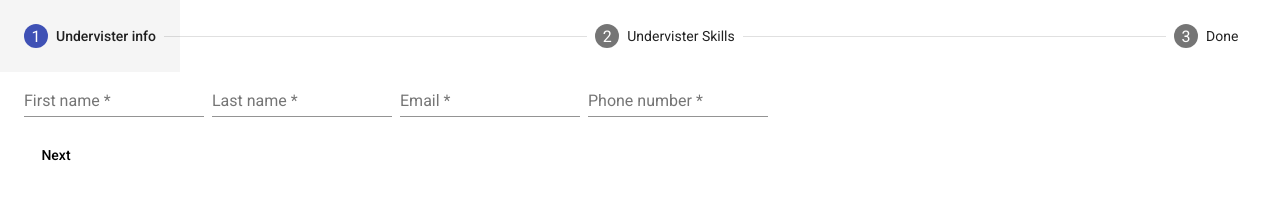
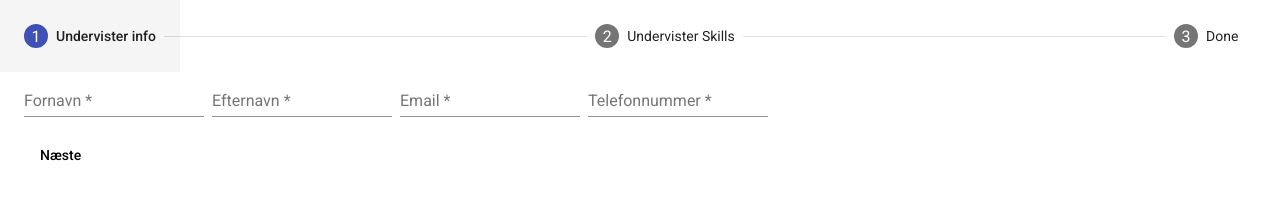
Before and after one commit to kotikkir9/lars, an Angular app in the folder LarsV2.App/ClientApp/: page /opret in a window 1280 px wide. Shown: the top 213 px of the page. Built offline with nearby package versions, Linux system fonts and the light colour scheme.

Commit message:
Fra engelsk til dansk

```diff
--- a/LarsV2.App/ClientApp/src/app/component/create-teacher/create-teacher.component.html
+++ b/LarsV2.App/ClientApp/src/app/component/create-teacher/create-teacher.component.html
@@ -3,17 +3,17 @@
 	  <form [formGroup]="firstFormGroup">
 		<ng-template matStepLabel>Undervister info</ng-template>
 		<mat-form-field>
-		  <mat-label>First name</mat-label>
+		  <mat-label>Fornavn</mat-label>
 		  <input matInput formControlName="firstName" required>
 		  <mat-error *ngIf="firstFormGroup.controls['firstName'].hasError('required')">
-			First name is <strong>required</strong>
+			Fornavn er <strong>påkrævet</strong>
 		  </mat-error>
 		</mat-form-field>
 		<mat-form-field>
-		  <mat-label>Last name</mat-label>
+		  <mat-label>Efternavn</mat-label>
 		  <input matInput formControlName="lastName" required>
 		  <mat-error *ngIf="firstFormGroup.controls['lastName'].hasError('required')">
-			Last name is <strong>required</strong>
+			Efternavn er <strong>påkrævet</strong>
 		  </mat-error>
 		</mat-form-field>
 		<mat-form-field>
@@ -21,21 +21,21 @@
 		  <input matInput type="email" formControlName="email" required>
 		  <!-- <mat-hint>Errors appear instantly!</mat-hint> -->
 		  <mat-error *ngIf="firstFormGroup.controls['email'].hasError('email') && !firstFormGroup.controls['email'].hasError('required')">
-			Please enter a valid email address
+			Indtast venligst en gyldig e-mailadresse
 		  </mat-error>
 		  <mat-error *ngIf="firstFormGroup.controls['email'].hasError('required')">
-			Email is <strong>required</strong>
+			Email er <strong>påkrævet</strong>
 		  </mat-error>
 		</mat-form-field>
 		<mat-form-field>
-		  <mat-label>Phone number</mat-label>
+		  <mat-label>Telefonnummer</mat-label>
 		  <input matInput type="tel" formControlName="phoneNumber" required>
 		  <mat-error *ngIf="firstFormGroup.controls['phoneNumber'].hasError('required')">
-			Phone number is <strong>required</strong>
+			Telefonnummer er <strong>påkrævet</strong>
 		  </mat-error>
 		</mat-form-field>
 		<div>
-		  <button mat-button matStepperNext>Next</button>
+		  <button mat-button matStepperNext>Næste</button>
 		</div>
 	  </form>
 	</mat-step>
@@ -48,17 +48,17 @@
 				 required>
 		</mat-form-field>
 		<div>
-		  <button mat-button matStepperPrevious>Back</button>
-		  <button mat-button matStepperNext>Next</button>
+		  <button mat-button matStepperPrevious>Tilbage</button>
+		  <button mat-button matStepperNext>Næste</button>
 		</div>
 	  </form>
 	</mat-step>
 	<mat-step>
 	  <ng-template matStepLabel>Done</ng-template>
-	  <p>You are now done.</p>
+	  <p>Du er nu færdig.</p>
 	  <div>
-		<button mat-button matStepperPrevious>Back</button>
-		<button mat-button (click)="stepper.reset()">Reset</button>
+		<button mat-button matStepperPrevious>Tilbage</button>
+		<button mat-button (click)="stepper.reset()">Nulstil</button>
 	  </div>
 	</mat-step>
   </mat-horizontal-stepper>
```
